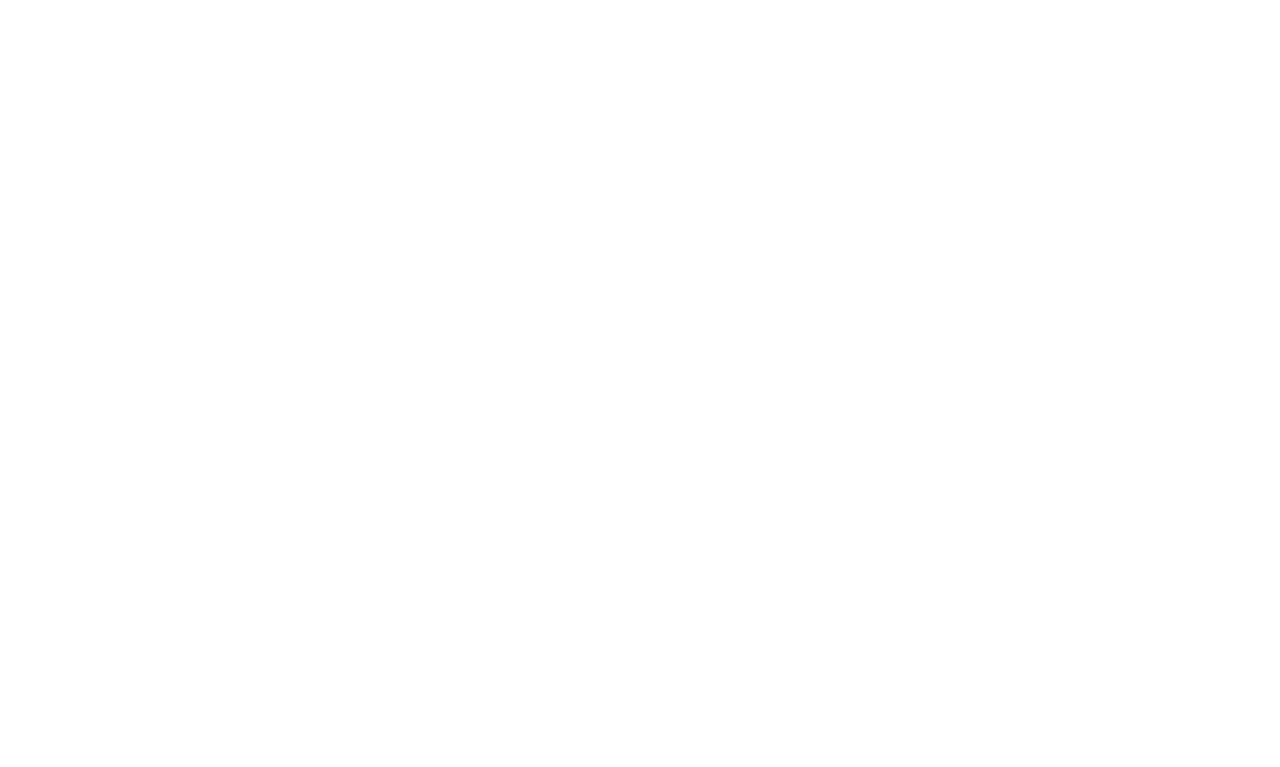
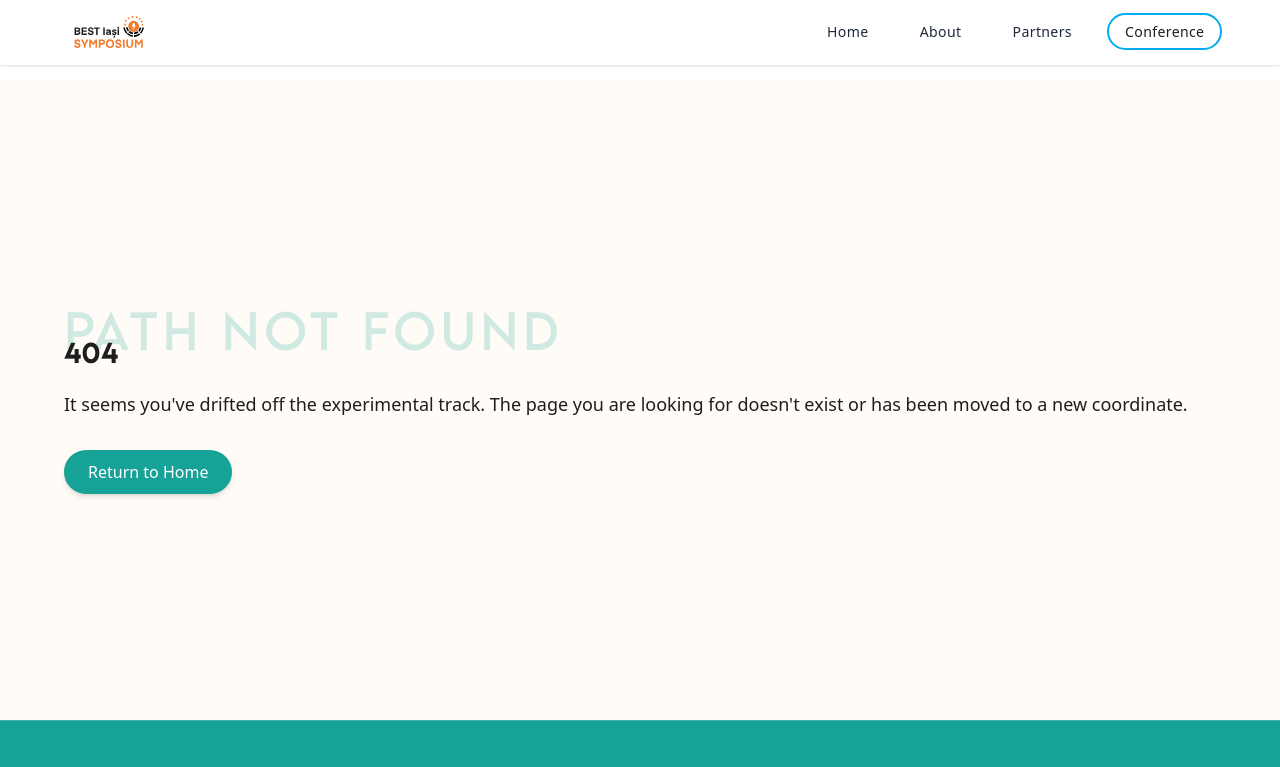
Before and after one commit to Eduard975/BIS-website, a React (Vite) app: page /BIS-website/gdpr in a window 1280 px wide. Before the commit this address had no page. Shown: the top 767 px of the page. Built offline with nearby package versions, Linux system fonts and the light colour scheme.

Commit message:
Add NotFoundPage

```diff
--- a/src/App.tsx
+++ b/src/App.tsx
@@ -4,6 +4,7 @@
 import Partners from "./pages/Partners";
 import Home from "./pages/Home";
 import Conference from "./pages/Conference";
+import NotFoundPage from "./pages/NotFoundPage";
 
 function App() {
   return (
@@ -13,6 +14,7 @@
         <Route path="/about" element={<About />} />
         <Route path="/partners" element={<Partners />} />
         <Route path="/conference" element={<Conference />} />
+        <Route path="*" element={<NotFoundPage />} />
       </Route>
     </Routes>
   );
--- /dev/null
+++ b/src/pages/NotFoundPage.tsx
@@ -0,0 +1,30 @@
+import { useNavigate } from "react-router";
+import { CustomSection } from "../components/Universal/CustomSection";
+import { SectionContent } from "../components/Universal/SectionContent";
+
+const NotFound = () => {
+  const navigate = useNavigate();
+
+  return (
+    <CustomSection
+      bg="bg-whiteBG"
+      className="min-h-[80vh] flex items-center overflow-hidden"
+    >
+      <SectionContent
+        title="404"
+        subtitle="Path Not Found"
+        buttonText="Return to Home"
+        analyticsLabel="404: Back to Home"
+        onButtonClick={() => navigate("/")}
+        className="text-center md:text-left"
+      >
+        <p className="text-darkTxt text-lg">
+          It seems you've drifted off the experimental track. The page you are
+          looking for doesn't exist or has been moved to a new coordinate.
+        </p>
+      </SectionContent>
+    </CustomSection>
+  );
+};
+
+export default NotFound;
--- a/vite.config.ts
+++ b/vite.config.ts
@@ -16,7 +16,7 @@
     }),
     beasties({
       options: {
-        pruneSource: true,
+        pruneSource: false,
         reduceInlineStyles: true,
       },
     }),
```
